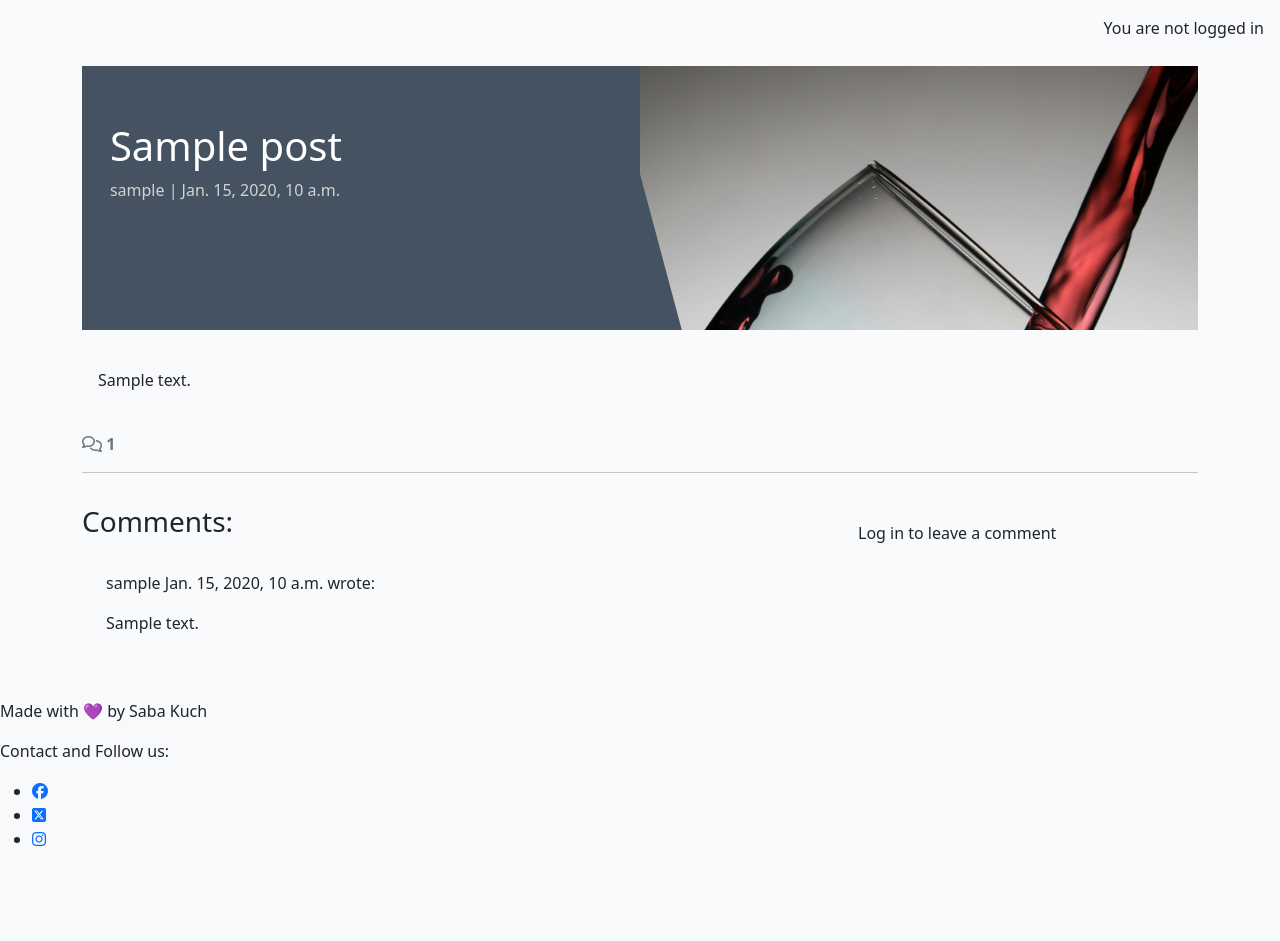
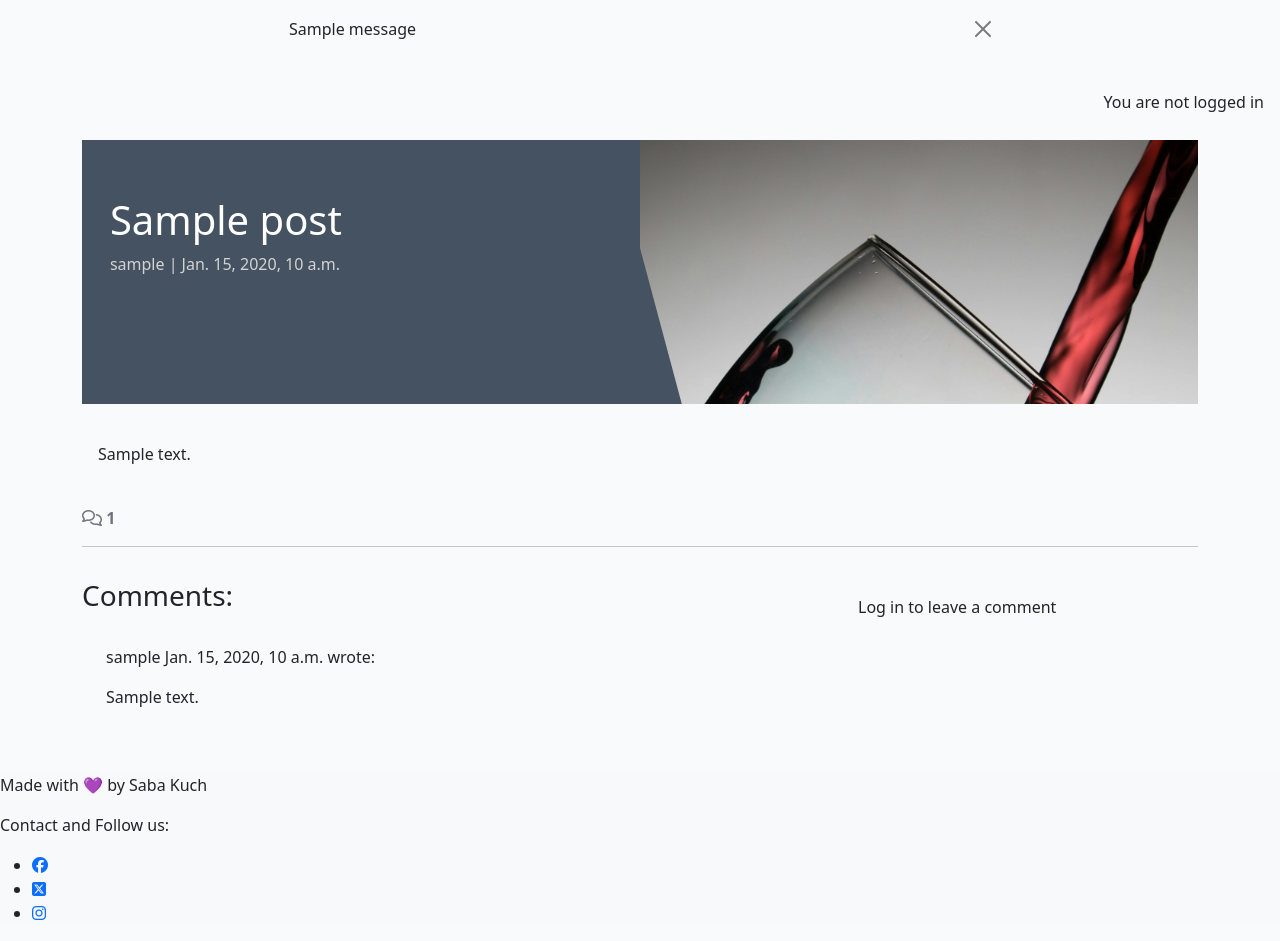
Before and after one commit to zabokaa/vina, a Django app: a page that uses templates/base.html in a window 1280 px wide. Shown: the part 69-1010 px from the top of the page. Before the commit the page ends 915 px from the top, so only its background shows below. Run offline with Django 4.2, Linux system fonts and the light colour scheme; tables that the repository leaves empty hold one stand-in row (values such as "Sample post"); one stand-in notice (Sample message) is shown; parts of the project's set-up code (start-up, migrations or seed data) failed here and were passed over; some libraries are stand-ins or nearby versions; some web fonts are replaced.

Commit message:
display django messages

```diff
--- a/blog/templates/blog/post_detail.html
+++ b/blog/templates/blog/post_detail.html
@@ -1,7 +1,7 @@
-{% extends 'base.html' %} {% block content %}
+{% extends 'base.html' %}
 {% load static %}
 {% load crispy_forms_tags %}
-
+{% block content %}
 <div class="masthead">
     <div class="container">
         <div class="row g-0">
@@ -30,7 +30,7 @@
             </div>
         </div>
     </div>
-    <!-- Displaying count of comments -->
+    <!-- Display number of comments -->
   <div class="row">
     <div class="col-12">
       <strong class="text-secondary">
@@ -41,7 +41,7 @@
       <hr>
     </div>
   </div>
-  <!-- Display number of comments -->
+  <!-- Display comments -->
   <div class="row">
     <div class="col-md-8 card mb-4  mt-3 ">
       <h3>Comments:</h3>
--- a/blog/views.py
+++ b/blog/views.py
@@ -4,8 +4,6 @@ from django.http import HttpResponseRedirect
 from .models import Post, Comment
 from .forms import CommentForm
 from django.contrib import messages
-from django.contrib.auth.models import User
-
 
 # Create your views here:
 
@@ -50,14 +48,6 @@ def post_detail(request, slug):
          "comment_form": comment_form,}
     )
 
-def profile_page(request):
-    """
-        Display profile page for the user.
-    """
-    user = get_object_or_404(User, user=request.user)
-    comments = user.commenter.all()
-
-
 def comment_edit(request, slug, comment_id):
     """
     Display edit button for your own comments.
@@ -74,6 +64,10 @@ def comment_edit(request, slug, comment_id):
             comment.post = post
             comment.approved = False
             comment.save()
+            messages.add_message(request, messages.SUCCESS, 'Comment Updated!')
+        else:
+            messages.add_message(request, messages.ERROR,
+                                 'Error updating comment!')
 
     return HttpResponseRedirect(reverse('post_detail', args=[slug]))
 
--- a/templates/base.html
+++ b/templates/base.html
@@ -64,6 +64,18 @@
     </nav>
 
     <!-- Body -->
+    <div class="container">
+        <div class="row">
+            <div class="col-md-8 offset-md-2">
+                {% for message in messages %}
+                <div class="alert {{ message.tags }} alert-dismissible fade show" id="msg" role="alert">
+                    {{ message | safe }}
+                    <button type="button" class="btn-close" data-bs-dismiss="alert" aria-label="Close"></button>
+                </div>
+                {% endfor %}
+            </div>
+        </div>
+    </div>
     <main class="flex-shrink-0 main-bg">
         {% if user.is_authenticated %}
         <p class="text-end m-3">Hola {{ user }} 🍷 you are logged-in </p>
```
